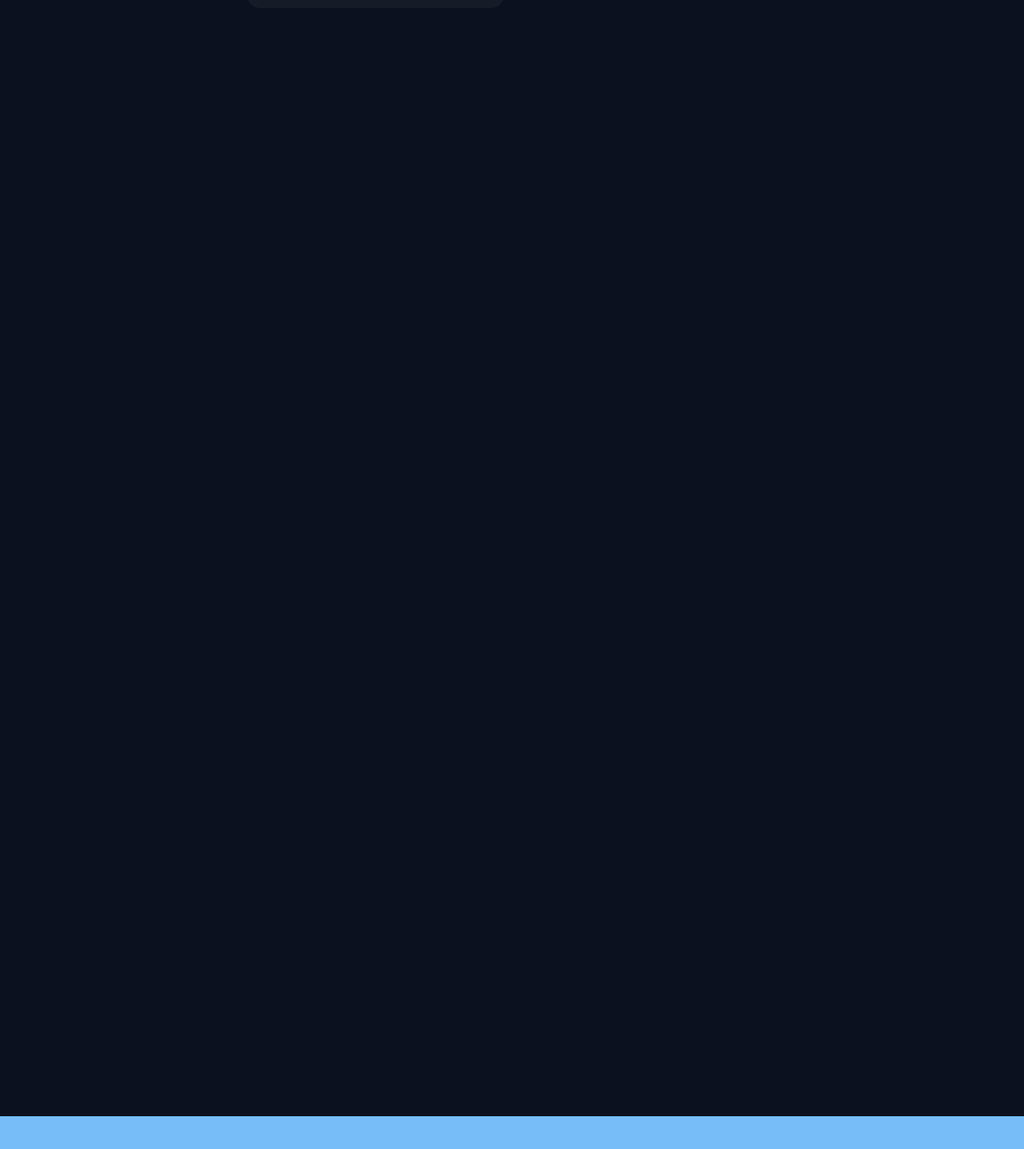
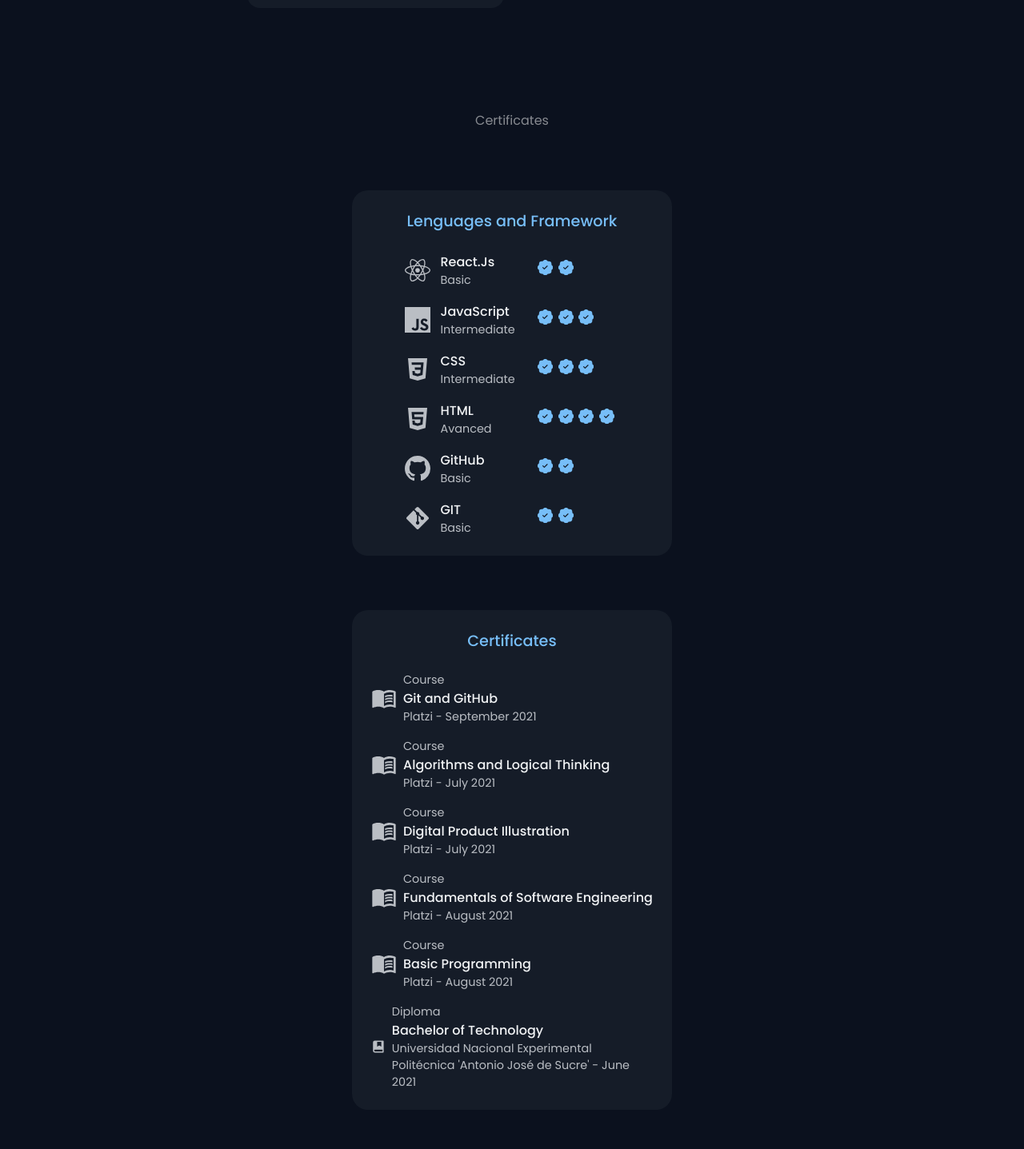
Before and after one commit to andres-webdev/personal-portfolio, a React (Create React App) app: page / in a window 1280 px wide. Shown: the part 2200-3637 px from the top of the page at 80% size. Built offline with nearby package versions, Linux system fonts and the light colour scheme; the HTML template or start-up script is replaced by a standard one.

Commit message:
Change some details

```diff
--- a/src/components/SectionSkills.js
+++ b/src/components/SectionSkills.js
@@ -12,21 +12,21 @@ import 'aos/dist/aos.css';
 function SectionSkills(){
 
     useEffect(() => {
-        AOS.init({ duration: 1800, delay: 500, easing: "ease", once: false });
+        AOS.init({ duration: 1000, easing: "ease", once: false });
     }, []);
 
     return(
         <section className="skills section" id="skills">
-            <span className="section-subtitle" data-aos='fade-in'>Certificates</span>
+            <span className="section-subtitle">Certificates</span>
             <h2 className="section-title" data-aos='fade-in'>Skills</h2>
 
             <div className="skills-container container grid">
-                <div className="skills-content" data-aos='zoom-in' data-aos-delay='400'>
+                <div className="skills-content">
                     <h3 className="skills-title">Lenguages and Framework</h3>
 
                     <div className="skills-box">
                         <div className="skills-group">
-                            <div className="skills-data" data-aos='fade-in' data-aos-delay='800'>
+                            <div className="skills-data">
                                 <FaReact className="skills-icons" />
                                 <div className="skills-block2">
                                     <h3 className="skills-name">React.Js</h3>
@@ -38,7 +38,7 @@ function SectionSkills(){
                                 </div>
                             </div>
 
-                            <div className="skills-data" data-aos='fade-in' data-aos-delay='1000'>
+                            <div className="skills-data">
                                 <SiJavascript className="skills-icons" />
                                 <div className="skills-block2">
                                     <h3 className="skills-name">JavaScript</h3>
@@ -51,7 +51,7 @@ function SectionSkills(){
                                 </div>
                             </div>
 
-                            <div className="skills-data" data-aos='fade-in' data-aos-delay='1200'>
+                            <div className="skills-data">
                                 <IoLogoCss3 className="skills-icons" />
                                 <div className="skills-block2">
                                     <h3 className="skills-name">CSS</h3>
@@ -64,7 +64,7 @@ function SectionSkills(){
                                 </div>
                             </div>
 
-                            <div className="skills-data" data-aos='fade-in' data-aos-delay='1400'>
+                            <div className="skills-data">
                                 <IoLogoHtml5 className="skills-icons" />
                                 <div className="skills-block2">
                                     <h3 className="skills-name">HTML</h3>
@@ -78,7 +78,7 @@ function SectionSkills(){
                                 </div>
                             </div>
 
-                            <div className="skills-data" data-aos='fade-in' data-aos-delay='1600'>
+                            <div className="skills-data">
                                 <BsGithub className="skills-icons" />
                                 <div className="skills-block2">
                                     <h3 className="skills-name">GitHub</h3>
@@ -90,7 +90,7 @@ function SectionSkills(){
                                 </div>
                             </div>
 
-                            <div className="skills-data" data-aos='fade-in' data-aos-delay='1800'>
+                            <div className="skills-data">
                                 <FaGitAlt className="skills-icons" />
                                 <div className="skills-block2">
                                     <h3 className="skills-name">GIT</h3>
@@ -105,12 +105,12 @@ function SectionSkills(){
                     </div>
                 </div>
 
-                <div className="skills-content" data-aos='zoom-in' data-aos-delay='200'>
+                <div className="skills-content">
                     <h3 className="skills-title">Certificates</h3>
 
                     <div className="skills-box">
                         <div className="skills-group">
-                            <div className="skills-data" data-aos='fade-in' data-aos-delay='1600'>
+                            <div className="skills-data">
                                 <MdOutlineMenuBook className="skills-icons" />
                                 <div className="skills-block3">
                                     <span className="skills-level">Course</span>
@@ -119,7 +119,7 @@ function SectionSkills(){
                                 </div>
                             </div>
 
-                            <div className="skills-data" data-aos='fade-in' data-aos-delay='1200'>
+                            <div className="skills-data">
                                 <MdOutlineMenuBook className="skills-icons" />
                                 <div className="skills-block3">
                                     <span className="skills-level">Course</span>
@@ -128,7 +128,7 @@ function SectionSkills(){
                                 </div>
                             </div>
 
-                            <div className="skills-data" data-aos='fade-in' data-aos-delay='1000'>
+                            <div className="skills-data">
                                 <MdOutlineMenuBook className="skills-icons" />
                                 <div className="skills-block3">
                                     <span className="skills-level">Course</span>
@@ -137,7 +137,7 @@ function SectionSkills(){
                                 </div>
                             </div>
 
-                            <div className="skills-data" data-aos='fade-in' data-aos-delay='800'>
+                            <div className="skills-data">
                                 <MdOutlineMenuBook className="skills-icons" />
                                 <div className="skills-block3">
                                     <span className="skills-level">Course</span>
@@ -146,7 +146,7 @@ function SectionSkills(){
                                 </div>
                             </div>
 
-                            <div className="skills-data" data-aos='fade-in' data-aos-delay='1400'>
+                            <div className="skills-data">
                                 <MdOutlineMenuBook className="skills-icons" />
                                 <div className="skills-block3">
                                     <span className="skills-level">Course</span>
@@ -155,7 +155,7 @@ function SectionSkills(){
                                 </div>
                             </div>
 
-                            <div className="skills-data" data-aos='fade-in' data-aos-delay='1800'>
+                            <div className="skills-data">
                                 <RiBookMarkFill className="skills-icons" />
                                 <div className="skills-block3">
                                     <span className="skills-level">Diploma</span>
--- a/src/stylesheets/sectionSkills.css
+++ b/src/stylesheets/sectionSkills.css
@@ -12,6 +12,7 @@
     border-radius: 1.25rem;
     width: 400px;
     margin: 0 auto;
+    margin-bottom: 3rem;
 }
 
 .skills-title{
```
